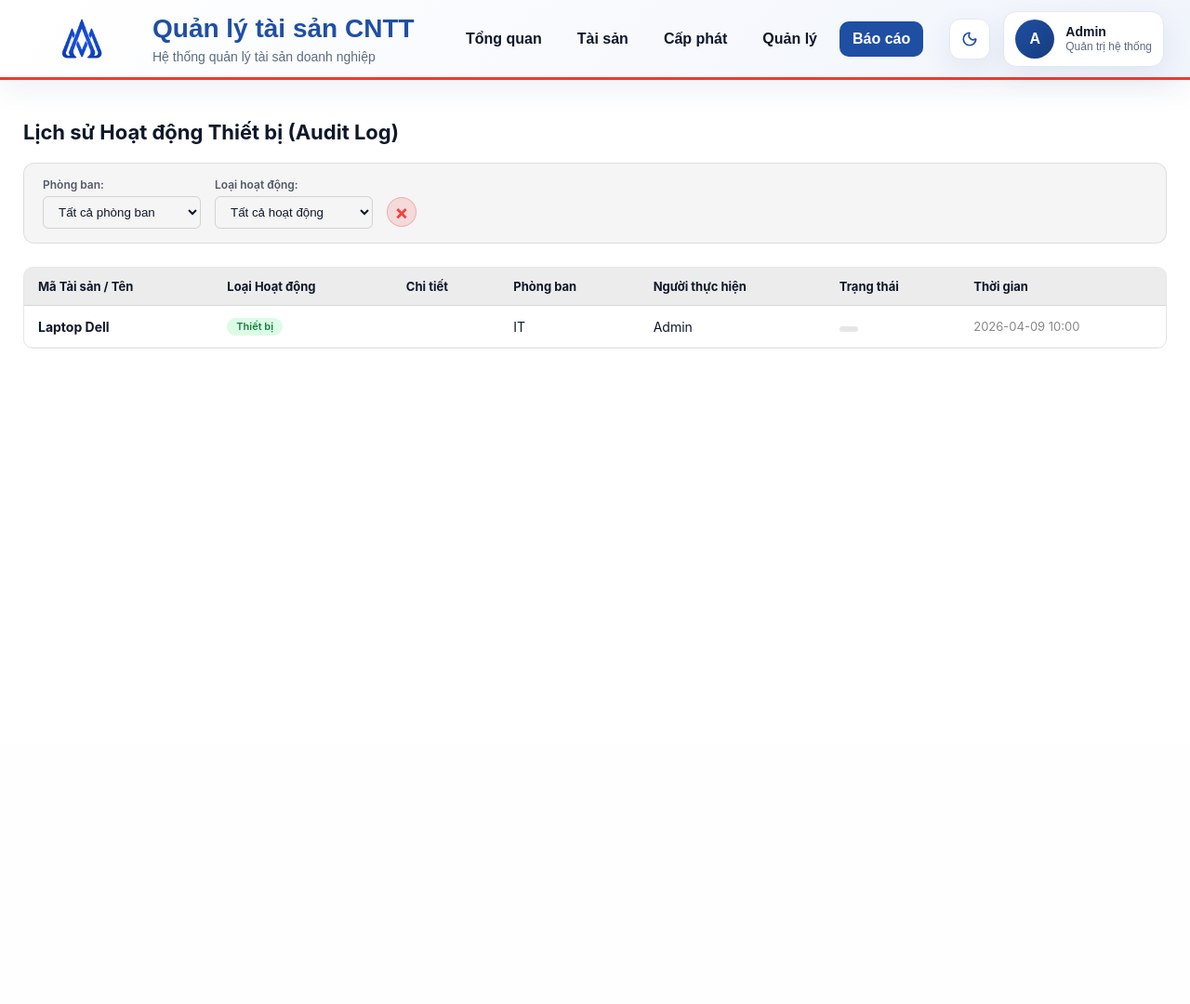
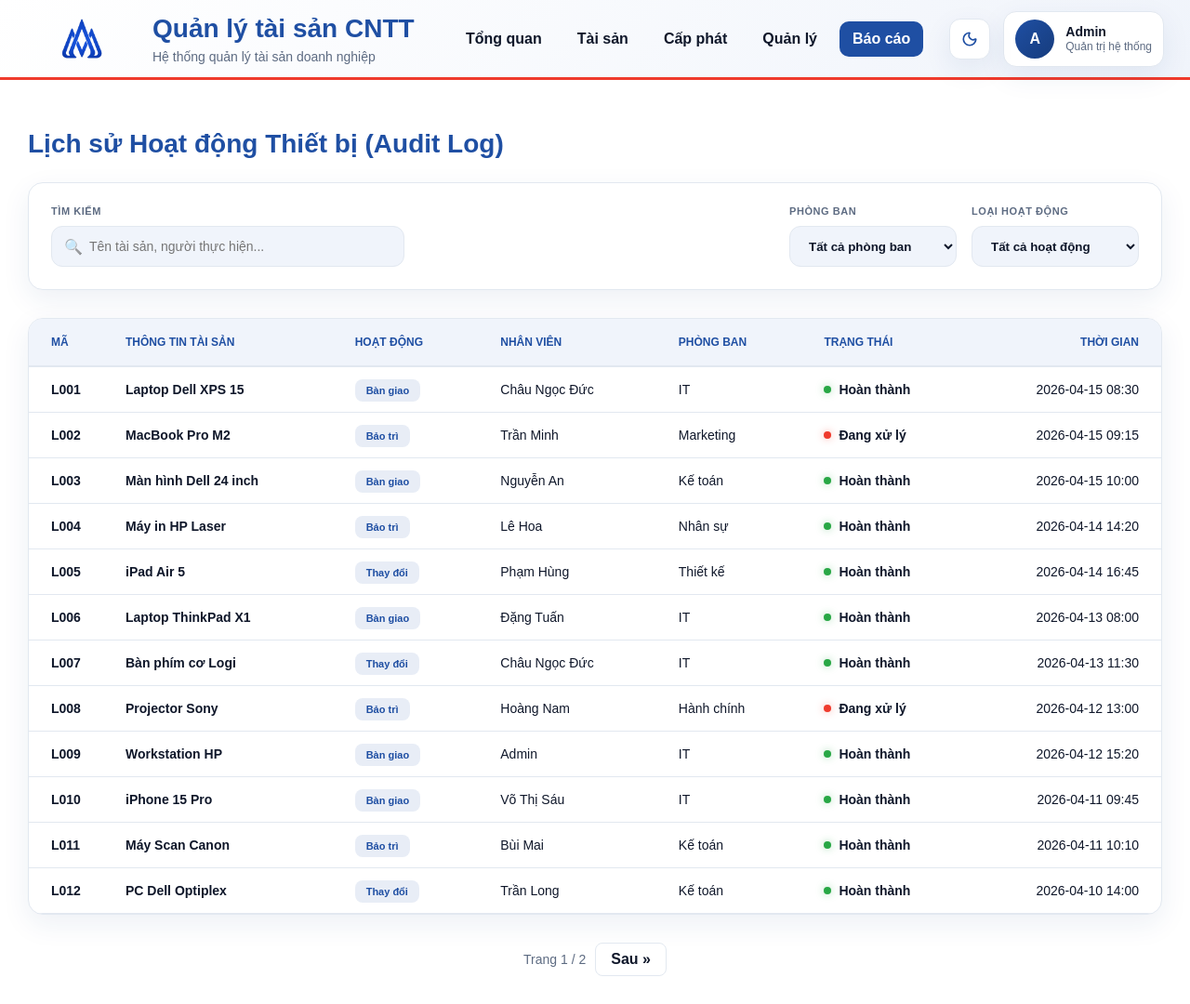
Before and after one commit to Minh-boop2/AssetOne, a Flask app: page /report in a window 1280 px wide. Shown: the whole page at 93% size. Before the commit the page ends 375 px from the top, so only its background shows below. Run offline with Flask 3, Linux system fonts and the light colour scheme.

Commit message:
report page and login

```diff
--- a/app.py
+++ b/app.py
@@ -1,79 +1,120 @@
-from flask import Flask, render_template, request, redirect, url_for, flash
+from flask import Flask, render_template, request, redirect, url_for
 from data import ASSIGN_DATA, INVENTORY_LIST, DATABASE_LOGS
 from datetime import datetime
 
 app = Flask(__name__)
 app.secret_key = "hsu_assetone_2026"
 
-# --- DANH SÁCH TÀI KHOẢN (SỬ DỤNG TẠM THỜI) ---
-USERS = {
-    "admin": "123",
-    "chau": "2004"
-}
+# --- 1. TRANG CHỦ: TỔNG QUAN HỆ THỐNG ---
+@app.route('/')
+def dashboard_overview():
+    # Tính toán thống kê dựa trên dữ liệu thực tế từ ASSIGN_DATA
+    using_count = len([i for i in ASSIGN_DATA if i['status'] == 'Hoàn thành'])
 
-# --- 1. ĐIỀU HƯỚNG MẶC ĐỊNH ---
-@app.route('/')
-def index():
-    return redirect(url_for('login_page'))
-
-# --- 2. XỬ LÝ ĐĂNG NHẬP & ĐĂNG KÝ ---
-@app.route('/login', methods=['GET', 'POST'])
-def login_page():
-    if request.method == 'POST':
-        user = request.form.get('username')
-        pw = request.form.get('password')
-
-        if user in USERS and USERS[user] == pw:
-            return redirect(url_for('dashboard_overview'))
-        else:
-            flash("Tên đăng nhập hoặc mật khẩu không đúng!", "danger")
-
-    return render_template('login/login.html')
-
-@app.route('/register', methods=['GET', 'POST'])
-def register_page():
-    if request.method == 'POST':
-        new_user = request.form.get('username')
-        new_pw = request.form.get('password')
-
-        if new_user in USERS:
-            flash("Tên đăng nhập đã tồn tại!", "warning")
-        else:
-            USERS[new_user] = new_pw
-            flash("Tạo tài khoản thành công! Mời Châu đăng nhập.", "success")
-            return redirect(url_for('login_page'))
-
-    return render_template('login/register.html')
-
-@app.route('/login/overview')
-def login_overview():
-    return render_template('login/login_overview.html')
-
-# --- 3. TỔNG QUAN HỆ THỐNG (DASHBOARD) ---
-@app.route('/dashboard')
-def dashboard_overview():
-    using_count = len([i for i in ASSIGN_DATA if i['status'] == 'Hoàn thành'])
-    pending_count = len([i for i in ASSIGN_DATA if i['status'] == 'Chờ duyệt'])
-
+    # Giả lập các chỉ số thống kê
     stats = {
-        "total": 128,
+        "total": 128 + len(ASSIGN_DATA),
         "using": using_count,
         "available": 128 - using_count - 10,
         "maintenance": 10
     }
+
+    # Lấy 4 hoạt động mới nhất để hiển thị
     recent_activities = ASSIGN_DATA[:4]
+
     return render_template('dashboard/overview.html', stats=stats, activities=recent_activities)
 
-# --- 4. QUẢN LÝ CẤP PHÁT ---
+
+# --- 2. TRANG QUẢN LÝ TÀI SẢN (Danh sách tổng) ---
+@app.route('/assets')
+def assets_page():
+    # Logic lọc tìm kiếm theo tên tài sản hoặc mã tài sản (ID)
+    search_q = request.args.get('search', '').strip().lower()
+    if search_q:
+        filtered = [i for i in ASSIGN_DATA if search_q in i['asset'].lower() or search_q in i['id'].lower()]
+    else:
+        filtered = ASSIGN_DATA
+
+    return render_template('assets/assets.html', assets=filtered)
+
+
+# --- 3. CHỨC NĂNG: THÊM THIẾT BỊ MỚI (UPDATE MỚI) ---
+@app.route('/assets/create', methods=['GET', 'POST'])
+def asset_create():
+    if request.method == 'POST':
+        # Lấy dữ liệu từ form người dùng nhập
+        asset_code = request.form.get('asset_code')
+        asset_name = request.form.get('asset_name')
+        asset_type = request.form.get('type')
+        status = request.form.get('status')
+        receiver = request.form.get('receiver')
+        department = request.form.get('department')
+        location = request.form.get('location')
+        warranty = request.form.get('warranty')
+        spec = request.form.get('spec')
+
+        # Tạo ID hệ thống tự động dựa trên độ dài danh sách
+        new_id = f"ASG-{str(len(ASSIGN_DATA) + 1).zfill(3)}"
+
+        # Tạo bản ghi mới cho danh sách hiển thị
+        new_asset = {
+            "id": new_id,
+            "asset_code": asset_code,
+            "asset": asset_name,
+            "type": asset_type,
+            "receiver": receiver,
+            "department": department,
+            "location": location,
+            "date": datetime.now().strftime("%d/%m/%Y"),
+            "warranty": warranty,
+            "status": status
+        }
+
+        # Thêm vào đầu danh sách dữ liệu
+        ASSIGN_DATA.insert(0, new_asset)
+
+        # Thêm vào kho thông số kỹ thuật (để xem chi tiết không bị lỗi)
+        INVENTORY_LIST.append({
+            "name": asset_name,
+            "spec": spec if spec else "Thông số đang cập nhật",
+            "warranty": warranty
+        })
+
+        return redirect(url_for('assets_page'))
+
+    return render_template('assets/asset_create.html')
+
+
+# --- 4. CHỨC NĂNG: XEM CHI TIẾT TÀI SẢN ---
+@app.route('/assets/detail/<string:asset_id>')
+def asset_detail_view(asset_id):
+    # Tìm thông tin cấp phát trong ASSIGN_DATA bằng ID
+    info = next((item for item in ASSIGN_DATA if item["id"] == asset_id), None)
+
+    if not info:
+        return redirect(url_for('assets_page'))
+
+    # Tìm cấu hình kỹ thuật trong INVENTORY_LIST dựa trên tên tài sản
+    specs = next((item for item in INVENTORY_LIST if item["name"] == info['asset']), {
+        "spec": "Thông số kỹ thuật đang được cập nhật",
+        "warranty": "N/A"
+    })
+
+    return render_template('assets/asset_detail.html', info=info, specs=specs)
+
+
+# --- 5. TRANG QUẢN LÝ CẤP PHÁT (Phòng IT Duyệt/Cấp) ---
 @app.route('/assign')
 def assign_page():
     search_q = request.args.get('search', '').strip().lower()
+
     if search_q:
         filtered = [i for i in ASSIGN_DATA if search_q in i['receiver'].lower() or search_q in i['asset'].lower()]
     else:
         filtered = ASSIGN_DATA
 
     pending_requests = [i for i in ASSIGN_DATA if i['status'] == 'Chờ duyệt']
+
     stats = {
         "total": len(ASSIGN_DATA),
         "pending": len(pending_requests),
@@ -81,7 +122,8 @@ def assign_page():
     }
     return render_template('assign/assign_overview.html', assigns=filtered, stats=stats, pending_requests=pending_requests)
 
-# --- 5. PHÊ DUYỆT / TỪ CHỐI ---
+
+# --- 6. XỬ LÝ PHÊ DUYỆT / TỪ CHỐI YÊU CẦU ---
 @app.route('/assign/approve/<string:id>')
 def approve_request(id):
     for item in ASSIGN_DATA:
@@ -99,14 +141,8 @@ def reject_request(id):
             break
     return redirect(url_for('assign_page'))
 
-# --- 6. CHI TIẾT TÀI SẢN ---
-@app.route('/assign/detail/<asset_name>')
-def assign_detail(asset_name):
-    info = next((item for item in INVENTORY_LIST if item["name"] == asset_name), None)
-    holder = next((item for item in ASSIGN_DATA if item['asset'] == asset_name and item['status'] == 'Hoàn thành'), None)
-    return render_template('assign/assign_detail.html', info=info, holder=holder)
 
-# --- 7. TẠO CẤP PHÁT & GỬI YÊU CẦU ---
+# --- 7. TẠO MỚI CẤP PHÁT & GỬI YÊU CẦU MƯỢN ---
 @app.route('/assign/create', methods=['GET', 'POST'])
 def assign_create():
     if request.method == 'POST':
@@ -135,27 +171,85 @@ def request_create():
         return redirect(url_for('assign_page'))
     return render_template('assign/request_create.html', inventory=INVENTORY_LIST)
 
+
 # --- 8. CÁC TRANG PHỤ KHÁC ---
-@app.route('/assets')
-def assets_page():
-    return render_template('assets/assets.html')
+# --- 8. CÁC TRANG PHỤ & ĐĂNG NHẬP (PHẦN CỦA ĐỨC) ---
 
+# Route cho trang giới thiệu (login_overview.html)
+@app.route('/welcome')
+def welcome_page():
+    return render_template('login/login_overview.html')
+
+# Route cho trang đăng nhập chính
+@app.route('/login', methods=['GET', 'POST'])
+def login_page():
+    if request.method == 'POST':
+        # Lấy dữ liệu từ form Đức đã viết
+        user = request.form.get('username')
+        pw = request.form.get('password')
+
+        # Logic kiểm tra đơn giản (Bạn có thể đổi 'admin'/'123' tùy ý)
+        if user == "admin" and pw == "123":
+            return redirect(url_for('dashboard_overview'))
+        else:
+            # Nếu sai mật khẩu, quay lại trang login
+            return redirect(url_for('login_page'))
+
+    return render_template('login/login.html')
+
+# Route cho trang Quên mật khẩu
+@app.route('/forgot-password', methods=['GET', 'POST'])
+def forgot_password():
+    if request.method == 'POST':
+        # Xử lý khi người dùng nhấn "Gửi mã xác nhận"
+        email = request.form.get('email')
+        # Ở đây bạn có thể thêm logic gửi mail hoặc thông báo thành công
+        return "Mã xác nhận đã được gửi đến " + email
+
+    return render_template('login/forgot_password.html')
 @app.route('/manage')
 def manage():
     return render_template('manage/manage.html')
 
 @app.route('/report')
 def report_page():
-    return render_template('report/report.html', logs=DATABASE_LOGS)
+    # 1. Lấy tham số từ URL (Để tự động lọc khi Đức gõ/chọn)
+    search_query = request.args.get('search', '').strip()
+    selected_dept = request.args.get('department', 'Tất cả')
+    selected_type = request.args.get('type', 'Tất cả')
+    page = request.args.get('page', 1, type=int)
+    per_page = 12 # Giới hạn đúng 12 dòng
 
-# ===========================================================
-# PHẦN BỔ SUNG MỚI (QUÊN MẬT KHẨU & TÙY CHỈNH THEO YÊU CẦU)
-# ===========================================================
+    # 2. Xử lý lọc dữ liệu (Lấy từ DATABASE_LOGS mà leader đã import)
+    filtered = DATABASE_LOGS
+    if search_query:
+        q = search_query.lower()
+        filtered = [l for l in filtered if q in l.get('asset_name', '').lower() or q in l.get('user', '').lower()]
 
-@app.route('/forgot-password')
-def forgot_password():
-    """Route trả về trang quên mật khẩu riêng biệt"""
-    return render_template('login/forgot_password.html')
+    if selected_dept != 'Tất cả':
+        filtered = [l for l in filtered if l.get('dept') == selected_dept]
 
+    if selected_type != 'Tất cả':
+        filtered = [l for l in filtered if l.get('type') == selected_type]
+
+    # 3. Tính toán phân trang
+    total_logs = len(filtered)
+    total_pages = (total_logs + per_page - 1) // per_page
+    if page < 1: page = 1
+    if page > total_pages and total_pages > 0: page = total_pages
+
+    start = (page - 1) * per_page
+    logs_to_display = filtered[start : start + per_page]
+
+    # 4. Trả dữ liệu về Template (Giữ nguyên tên logs để không lỗi file HTML của nhóm)
+    return render_template('report/report.html',
+                           logs=logs_to_display,
+                           search_query=search_query,
+                           selected_dept=selected_dept,
+                           selected_type=selected_type,
+                           current_page=page,
+                           total_pages=total_pages)
+
+# --- CHẠY ỨNG DỤNG ---
 if __name__ == "__main__":
     app.run(debug=True)
--- a/static/css/report/report.css
+++ b/static/css/report/report.css
@@ -1,77 +1,111 @@
-/* Layout tổng thể */
-.report-page { font-family: 'Inter', sans-serif; padding: 25px; color: inherit; }
-.report-header h2 { font-size: 22px; font-weight: 700; margin-bottom: 20px; }
-
-/* Thanh bộ lọc (Thích nghi mọi nền màu) */
-.filter-bar {
-    background: rgba(128, 128, 128, 0.08);
-    backdrop-filter: blur(10px);
-    padding: 15px 20px;
-    border-radius: 12px;
-    display: flex;
-    align-items: flex-end;
-    gap: 15px;
-    margin-bottom: 25px;
-    border: 1px solid rgba(128, 128, 128, 0.2);
+/* --- BIẾN ĐỒNG BỘ LEADER --- */
+:root {
+    --hsu-blue: #1f4fa3;
+    --hsu-red: #ef3b2d;
 }
 
-.filter-item label { display: block; font-size: 12px; font-weight: 600; margin-bottom: 5px; opacity: 0.7; }
-
-.filter-item select {
-    padding: 8px 12px;
-    border: 1px solid rgba(128, 128, 128, 0.3);
-    border-radius: 6px;
-    min-width: 170px;
-    background: transparent;
-    color: inherit;
-    cursor: pointer;
+.report-page {
+    padding: 30px;
+    background-color: var(--bg);
+    min-height: 100vh;
+    font-family: Arial, Helvetica, sans-serif;
 }
 
-/* Fix lỗi mất chữ Dark Mode: Luôn hiện chữ đen nền trắng khi chọn */
-.filter-item select option {
-    background-color: #ffffff !important;
-    color: #000000 !important;
+.page-title {
+    font-size: 28px;
+    font-weight: 700;
+    color: var(--hsu-blue);
+    margin-bottom: 25px;
 }
 
-/* Nút X hủy lọc */
-.btn-cancel {
+:root[data-theme="dark"] .page-title { color: #8eb6ff; }
+
+/* --- FILTER BAR --- */
+.audit-filter-bar {
     display: flex;
-    align-items: center;
-    justify-content: center;
-    width: 32px;
-    height: 32px;
-    background: rgba(239, 68, 68, 0.15);
-    color: #ef4444;
-    text-decoration: none;
-    border-radius: 50%;
-    font-size: 22px;
-    font-weight: bold;
-    border: 1px solid rgba(239, 68, 68, 0.3);
-    transition: 0.3s;
-    margin-bottom: 2px;
+    justify-content: space-between;
+    align-items: flex-end;
+    background: var(--surface);
+    padding: 24px;
+    border-radius: 16px;
+    border: 1px solid var(--border);
+    box-shadow: var(--shadow);
+    margin-bottom: 30px;
 }
 
-.btn-cancel:hover { background: #ef4444; color: white; transform: rotate(90deg); }
+.filter-group { display: flex; flex-direction: column; gap: 10px; }
+.filter-controls { display: flex; gap: 16px; align-items: flex-end; }
 
-/* Bảng dữ liệu */
-.table-container {
-    background: transparent; border-radius: 10px; overflow: hidden;
-    border: 1px solid rgba(128, 128, 128, 0.2);
+.input-label {
+    font-size: 11px;
+    font-weight: 800;
+    color: var(--text-soft);
+    text-transform: uppercase;
+    letter-spacing: 0.05em;
 }
 
-table { width: 100%; border-collapse: collapse; }
-th {
-    background: rgba(128, 128, 128, 0.15); padding: 12px 15px;
-    text-align: left; font-size: 13px; border-bottom: 1px solid rgba(128, 128, 128, 0.2);
+.input-wrapper, .custom-select, .btn-reset { height: 44px; }
+
+.input-wrapper { position: relative; width: 380px; }
+.input-wrapper input {
+    width: 100%; height: 100%; padding: 0 15px 0 40px;
+    border-radius: 12px; border: 1px solid var(--border);
+    background: var(--surface-2); color: var(--text);
+    font-size: 14px; transition: 0.2s;
 }
-td { padding: 12px 15px; font-size: 14px; border-bottom: 1px solid rgba(128, 128, 128, 0.1); }
 
-.time-cell { color: #888; font-size: 13px; }
-.empty-msg { text-align: center; padding: 40px; color: #999; }
+.search-icon { position: absolute; left: 14px; top: 50%; transform: translateY(-50%); opacity: 0.6; }
 
-/* Badges */
-.badge { padding: 3px 10px; border-radius: 20px; font-size: 11px; font-weight: 600; display: inline-block; }
-.bg-blue { background: #dbeafe; color: #1e40af; }
-.bg-red { background: #fee2e2; color: #b91c1c; }
-.bg-green { background: #dcfce7; color: #15803d; }
-.bg-gray { background: rgba(128, 128, 128, 0.2); color: inherit; }
+.custom-select {
+    padding: 0 16px; border-radius: 12px;
+    border: 1px solid var(--border); background: var(--surface-2);
+    color: var(--text); font-weight: 600; min-width: 180px;
+}
+
+.btn-reset {
+    width: 44px; display: flex; align-items: center; justify-content: center;
+    background: var(--surface-2); color: var(--hsu-red);
+    border-radius: 12px; border: 1px solid var(--border);
+    text-decoration: none; font-size: 24px;
+}
+
+/* --- TABLE --- */
+.table-card {
+    background: var(--surface);
+    border-radius: 16px;
+    border: 1px solid var(--border);
+    box-shadow: var(--shadow);
+    overflow: hidden;
+}
+
+.report-table { width: 100%; border-collapse: collapse; }
+.report-table th {
+    background: var(--surface-2); padding: 18px 24px;
+    font-size: 12px; font-weight: 800; color: var(--hsu-blue);
+    text-transform: uppercase; text-align: left;
+    border-bottom: 2px solid var(--border);
+}
+
+:root[data-theme="dark"] .report-table th { color: #8eb6ff; }
+
+.report-table td { padding: 16px 24px; border-bottom: 1px solid var(--border); color: var(--text); font-size: 14px; }
+
+.txt-id { color: var(--hsu-blue); font-weight: 700; }
+:root[data-theme="dark"] .txt-id { color: #8eb6ff; }
+
+.badge-type {
+    background: rgba(31, 79, 163, 0.1); color: var(--hsu-blue);
+    padding: 6px 12px; border-radius: 8px; font-weight: 700; font-size: 11px;
+}
+
+.status-wrapper { display: flex; align-items: center; gap: 8px; font-weight: 700; }
+.dot { width: 8px; height: 8px; border-radius: 50%; }
+.dot-green { background: #28a745; box-shadow: 0 0 8px rgba(40, 167, 69, 0.4); }
+.dot-orange { background: var(--hsu-red); box-shadow: 0 0 8px rgba(239, 59, 45, 0.4); }
+
+.txt-time { color: var(--text-soft); text-align: right; }
+
+/* PHÂN TRANG */
+.pagination { display: flex; justify-content: center; gap: 10px; margin-top: 30px; align-items: center; }
+.p-btn { padding: 8px 16px; background: var(--surface); border: 1px solid var(--border); border-radius: 8px; text-decoration: none; color: var(--text); font-weight: 700; }
+.p-info { color: var(--text-soft); font-size: 14px; }
--- a/templates/report/report.html
+++ b/templates/report/report.html
@@ -3,5 +3,7 @@
 {% block content %}
     <link rel="stylesheet" href="{{ url_for('static', filename='css/report/report.css') }}">
 
-    {% include 'report/report_overview.html' %}
+    <form method="GET" action="{{ url_for('report_page') }}" id="reportForm">
+        {% include 'report/report_overview.html' %}
+    </form>
 {% endblock %}
--- a/templates/report/report_overview.html
+++ b/templates/report/report_overview.html
@@ -1,71 +1,92 @@
 <div class="report-page">
-    <div class="report-header">
-        <h2>Lịch sử Hoạt động Thiết bị (Audit Log)</h2>
+    <h2 class="page-title">Lịch sử Hoạt động Thiết bị (Audit Log)</h2>
+
+    <div class="audit-filter-bar">
+        <div class="filter-group search-area">
+            <label class="input-label">Tìm kiếm </label>
+            <div class="input-wrapper">
+                <span class="search-icon">🔍</span>
+                <input type="text" name="search" placeholder="Tên tài sản, người thực hiện..."
+                       value="{{ search_query }}"
+                       oninput="clearTimeout(this.delay); this.delay = setTimeout(() => this.form.submit(), 500)">
+            </div>
         </div>
 
-    <form method="GET" action="{{ url_for('report_page') }}" class="filter-bar" id="filterForm">
-        <div class="filter-item">
-            <label>Phòng ban:</label>
-            <select name="department" onchange="this.form.submit()">
+        <div class="filter-controls">
+            <div class="filter-group">
+                <label class="input-label">Phòng ban</label>
+                <select name="department" onchange="this.form.submit()" class="custom-select">
                     <option value="Tất cả" {% if selected_dept == 'Tất cả' %}selected{% endif %}>Tất cả phòng ban</option>
                     <option value="IT" {% if selected_dept == 'IT' %}selected{% endif %}>Phòng IT</option>
                     <option value="Kế toán" {% if selected_dept == 'Kế toán' %}selected{% endif %}>Phòng Kế toán</option>
                 </select>
             </div>
 
-        <div class="filter-item">
-            <label>Loại hoạt động:</label>
-            <select name="type" onchange="this.form.submit()">
+            <div class="filter-group">
+                <label class="input-label">Loại hoạt động</label>
+                <select name="type" onchange="this.form.submit()" class="custom-select">
                     <option value="Tất cả" {% if selected_type == 'Tất cả' %}selected{% endif %}>Tất cả hoạt động</option>
                     <option value="Bàn giao" {% if selected_type == 'Bàn giao' %}selected{% endif %}>Bàn giao</option>
                     <option value="Bảo trì" {% if selected_type == 'Bảo trì' %}selected{% endif %}>Bảo trì</option>
-                <option value="Thay đổi" {% if selected_type == 'Thay đổi' %}selected{% endif %}>Thay đổi</option>
                 </select>
             </div>
 
-        {% if selected_dept != 'Tất cả' or selected_type != 'Tất cả' %}
-            <a href="{{ url_for('report_page') }}" class="btn-cancel" title="Xóa bộ lọc">
-                &times;
-            </a>
+            {% if search_query or (selected_dept and selected_dept != 'Tất cả') or (selected_type and selected_type != 'Tất cả') %}
+            <div class="filter-group">
+                <label class="input-label" style="visibility: hidden;">Reset</label>
+                <a href="{{ url_for('report_page') }}" class="btn-reset" title="Xóa lọc">&times;</a>
+            </div>
             {% endif %}
-    </form>
+        </div>
+    </div>
 
-    <div class="table-container">
-        <table>
+    <div class="table-card">
+        <table class="report-table">
             <thead>
                 <tr>
-                    <th>Mã Tài sản / Tên</th>
-                    <th>Loại Hoạt động</th>
-                    <th>Chi tiết</th>
-                    <th>Phòng ban</th>
-                    <th>Người thực hiện</th>
-                    <th>Trạng thái</th>
-                    <th>Thời gian</th>
+                    <th width="80">MÃ</th>
+                    <th>THÔNG TIN TÀI SẢN</th>
+                    <th>HOẠT ĐỘNG</th>
+                    <th>NHÂN VIÊN</th>
+                    <th>PHÒNG BAN</th>
+                    <th>TRẠNG THÁI</th>
+                    <th style="text-align: right;">THỜI GIAN</th>
                 </tr>
             </thead>
             <tbody>
                 {% if logs %}
                     {% for log in logs %}
                     <tr>
-                        <td><strong>{{ log.asset }}</strong></td>
+                        <td class="txt-id">{{ log.id }}</td>
+                        <td class="txt-name"><strong>{{ log.asset_name }}</strong></td>
+                        <td><span class="badge-type">{{ log.type }}</span></td>
+                        <td>{{ log.user }}</td>
+                        <td>{{ log.dept }}</td>
                         <td>
-                            <span class="badge {% if log.type == 'Bàn giao' %}bg-blue{% elif log.type == 'Bảo trì' %}bg-red{% else %}bg-green{% endif %}">
-                                {{ log.type }}
-                            </span>
+                            <div class="status-wrapper">
+                                <span class="dot {% if log.status == 'Hoàn thành' %}dot-green{% else %}dot-orange{% endif %}"></span>
+                                {{ log.status }}
+                            </div>
                         </td>
-                        <td>{{ log.detail }}</td>
-                        <td>{{ log.dept }}</td>
-                        <td>{{ log.user }}</td>
-                        <td><span class="badge bg-gray">{{ log.status }}</span></td>
-                        <td class="time-cell">{{ log.time }}</td>
+                        <td class="txt-time">{{ log.time }}</td>
                     </tr>
                     {% endfor %}
                 {% else %}
-                    <tr>
-                        <td colspan="7" class="empty-msg">Không có dữ liệu phù hợp.</td>
-                    </tr>
+                    <tr><td colspan="7" class="no-data">Không tìm thấy dữ liệu mẫu nào.</td></tr>
                 {% endif %}
             </tbody>
         </table>
     </div>
+
+    {% if total_pages > 1 %}
+    <div class="pagination">
+        {% if current_page > 1 %}
+            <a href="{{ url_for('report_page', page=current_page-1, search=search_query, department=selected_dept, type=selected_type) }}" class="p-btn">« Trước</a>
+        {% endif %}
+        <span class="p-info">Trang {{ current_page }} / {{ total_pages }}</span>
+        {% if current_page < total_pages %}
+            <a href="{{ url_for('report_page', page=current_page+1, search=search_query, department=selected_dept, type=selected_type) }}" class="p-btn">Sau »</a>
+        {% endif %}
     </div>
+    {% endif %}
+</div>
```
Also changed, not shown: data.py (+15 -1 lines), templates/login/login_overview.html (+29 -33 lines). Lines whose indentation alone changed are shown as unchanged.
